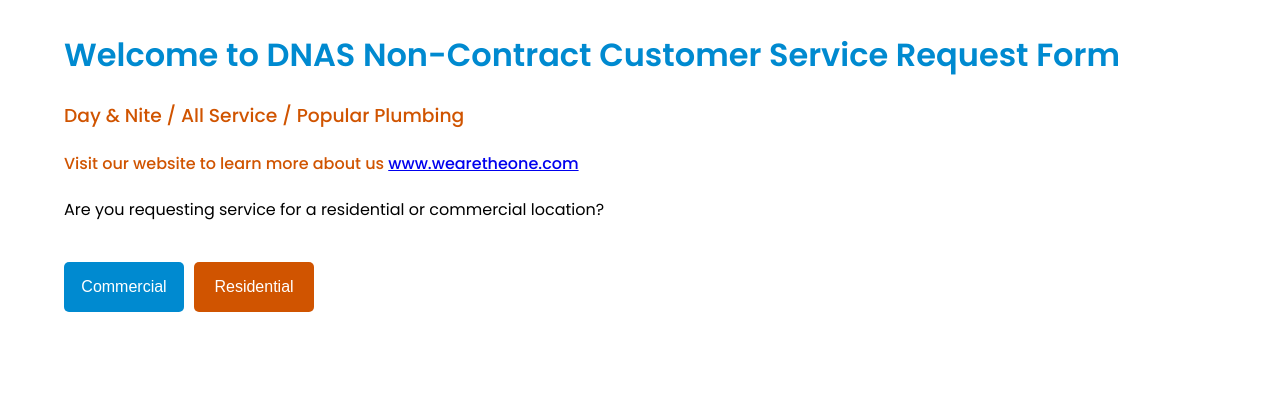
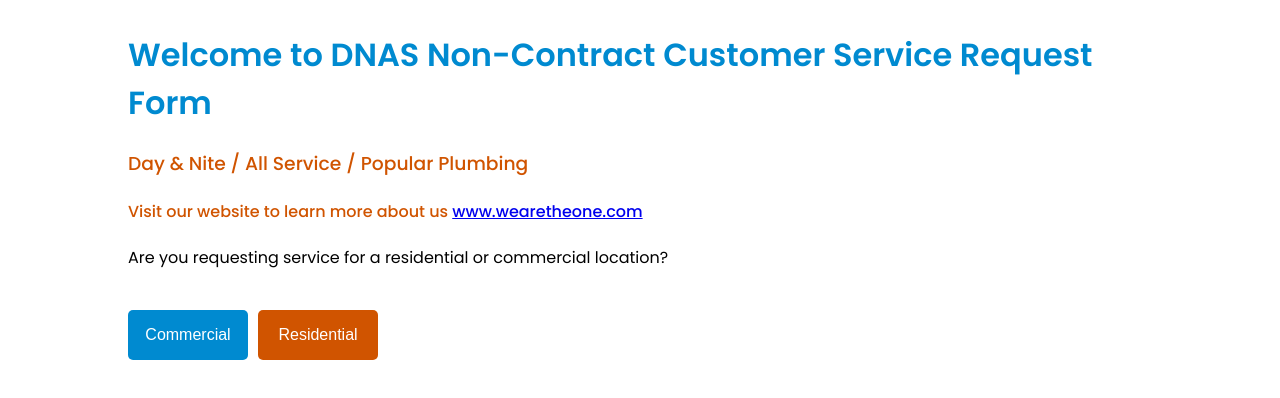
Before and after one commit to LeoGuoDNAS/webform-frontend, a React (Create React App) app: page / in a window 1280 px wide. Shown: the top 398 px of the page. Built offline with nearby package versions, Linux system fonts and the light colour scheme.

Commit message:
change width to fit screens

```diff
--- a/src/form/form.css
+++ b/src/form/form.css
@@ -70,9 +70,9 @@
     align-items: center;
     margin: 10px 0px;
     .form-content {
-        width: 90%;
-        /* min-width: 30%;
-        max-width: 80%; */
+        /* width: 90%; */
+        min-width: 30%;
+        max-width: 80%;
         display: flex;
         flex-direction: column;
         align-items: flex-start;
```
